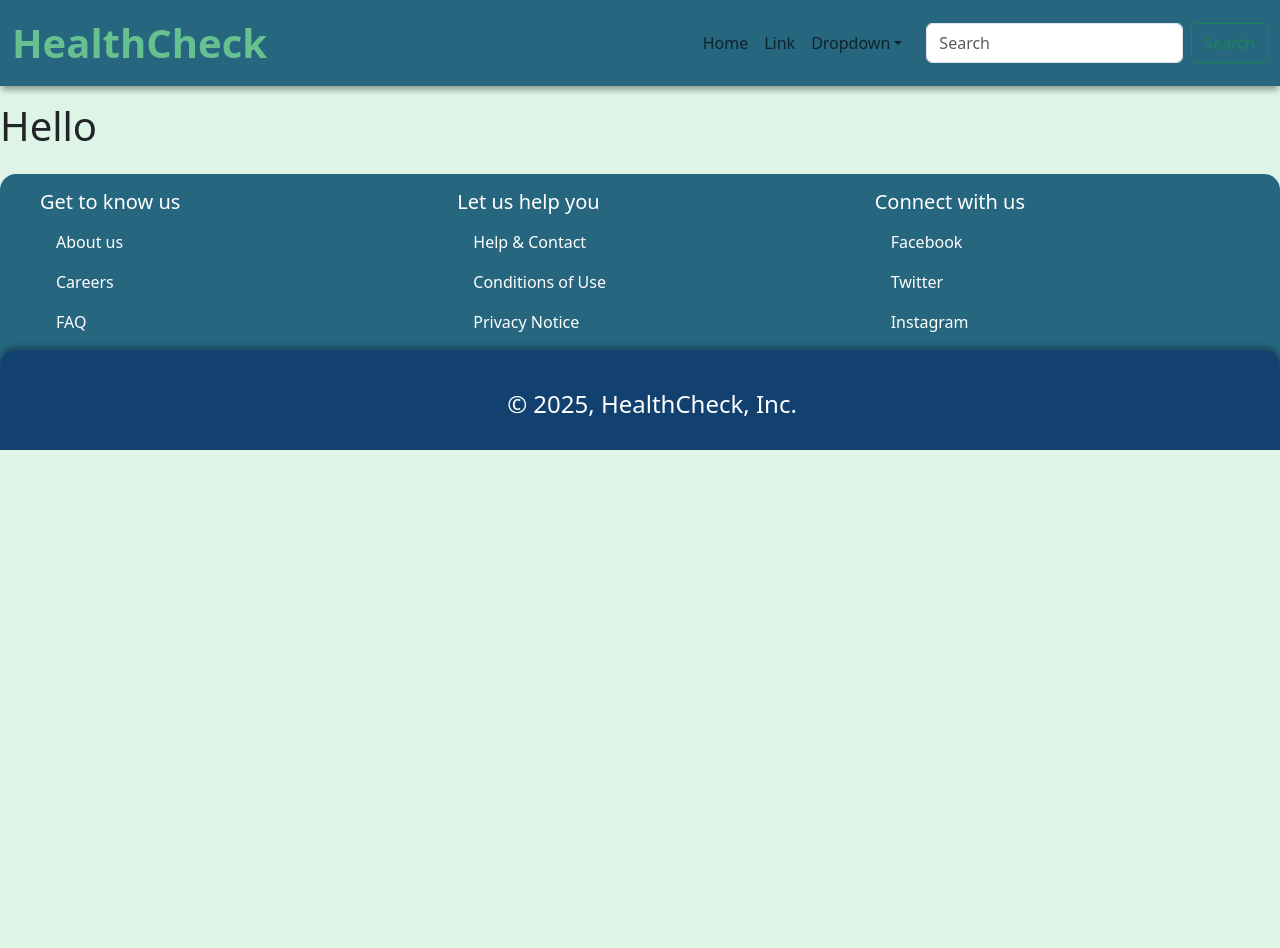
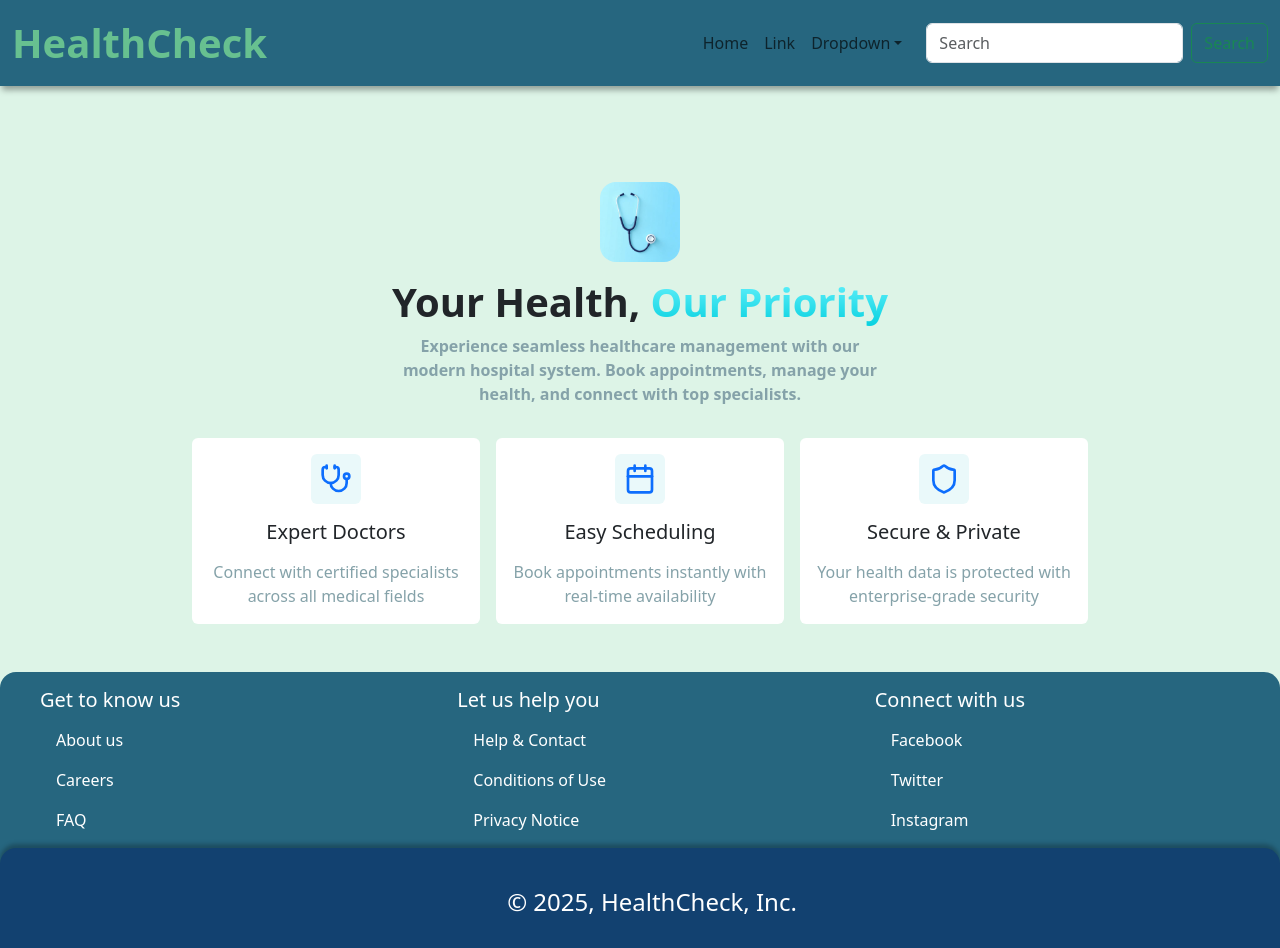
Before and after one commit to Liburn-Krasniqi/Hospital-Management-System, a React (Vite) app in the folder client/: page / in a window 1280 px wide. Before the commit the page ends 800 px from the top, so only its background shows below. Built offline with nearby package versions, Linux system fonts and the light colour scheme.

Commit message:
okay looking landing page, used Custom Image, Lucide icons and bootstrap

```diff
--- a/client/src/components/Layout/Layout.jsx
+++ b/client/src/components/Layout/Layout.jsx
@@ -7,7 +7,7 @@ export const Layout = () => {
     return (
     <div className="layout-container">
     <Navigation/>
-          <main className="content">
+          <main className="content p-4 mx-2 my-4">
             <Outlet /> {/* This renders the current route's component */}
           </main>
     <Footer/>
--- /dev/null
+++ b/client/src/components/UI/UICard/UICard.jsx
@@ -0,0 +1,34 @@
+import Card from "react-bootstrap/Card";
+import classes from "./UICard.module.css";
+
+export function UICard({ title, text, children }) {
+  return (
+    <Card
+      style={{
+        width: "18rem",
+        border: "none",
+      }}
+    >
+      {/* Icon container */}
+      <div
+        className="d-flex justify-content-center align-items-center rounded mt-3"
+        style={{
+          backgroundColor: "#eaf9faff",
+          width: "50px",
+          height: "50px",
+          margin: "0 auto",
+        }}
+      >
+        {children}
+      </div>
+
+      {/* Card body */}
+      <Card.Body className="text-center">
+        <Card.Title className="mb-3">{title}</Card.Title>
+        <Card.Text className={`fw-normal ${classes.paragraph}`}>
+          {text}
+        </Card.Text>
+      </Card.Body>
+    </Card>
+  );
+}
--- /dev/null
+++ b/client/src/components/UI/UICard/UICard.module.css
@@ -0,0 +1,3 @@
+.paragraph {
+  color: rgb(133, 162, 169);
+}
--- /dev/null
+++ b/client/src/components/UI/UICard/index.js
@@ -0,0 +1 @@
+export * from './UICard'
--- a/client/src/components/UI/index.js
+++ b/client/src/components/UI/index.js
@@ -1,2 +1,3 @@
 export * from './Navigation';
 export * from './Footer'
+export * from './UICard'
--- a/client/src/features/Landing/components/Landing.jsx
+++ b/client/src/features/Landing/components/Landing.jsx
@@ -1,5 +1,57 @@
-export function Landing(){
-    return (
-        <h1>Hello</h1>
-    );
+import { Stethoscope, Calendar, Shield } from "lucide-react";
+
+import { UICard } from "../../../components/UI";
+import classes from "./Landing.module.css";
+
+export function Landing() {
+  return (
+    <div className="justify-content-center mt-5">
+      <div className="d-flex justify-content-center mt-5">
+        <div className="text-center mx-5 px-5">
+          <img
+            src="medical-icon-CVA92fXG.jpg"
+            width="80"
+            height="80"
+            className="rounded-4 mb-3"
+            alt="medical icon"
+          />
+          <h1 className="fw-bold">
+            Your Health,{" "}
+            <span className={classes.gradient_text}>Our Priority</span>
+          </h1>
+          <p className={`fw-bold ${classes.paragraph}`}>
+            Experience seamless healthcare management with our modern hospital
+            system. Book appointments, manage your health, and connect with top
+            specialists.
+          </p>
+        </div>
+      </div>
+
+      <div className="d-flex justify-content-center gap-3 mt-3 ">
+        <UICard
+          title="Expert Doctors"
+          text="Connect with certified specialists across all medical fields"
+          buttonText="Learn More"
+        >
+          <Stethoscope size={32} className="text-primary" />
+        </UICard>
+
+        <UICard
+          title="Easy Scheduling"
+          text="Book appointments instantly with real-time availability"
+          buttonText="Learn More"
+        >
+          <Calendar size={32} className="text-primary" />
+        </UICard>
+
+        <UICard
+          title="Secure & Private"
+          text="Your health data is protected with enterprise-grade security"
+          buttonText="Learn More"
+        >
+          <Shield size={32} className="text-primary" />
+        </UICard>
+      </div>
+    </div>
+  );
 }
--- /dev/null
+++ b/client/src/features/Landing/components/Landing.module.css
@@ -0,0 +1,12 @@
+.gradient_text {
+  background: linear-gradient(rgba(112, 245, 255, 1), rgb(2, 207, 222));
+  -webkit-background-clip: text;
+  -webkit-text-fill-color: transparent;
+  background-clip: text;
+  color: transparent;
+}
+
+.paragraph {
+  max-width: 500px;
+  color: rgb(133, 162, 169);
+}
--- /dev/null
+++ b/package.json
@@ -0,0 +1,5 @@
+{
+  "dependencies": {
+    "lucide-react": "^0.544.0"
+  }
+}
```
Also changed, not shown: client/public/medical-icon-CVA92fXG.jpg (added), 1 other file (tests, documents, lock files or other folders).
